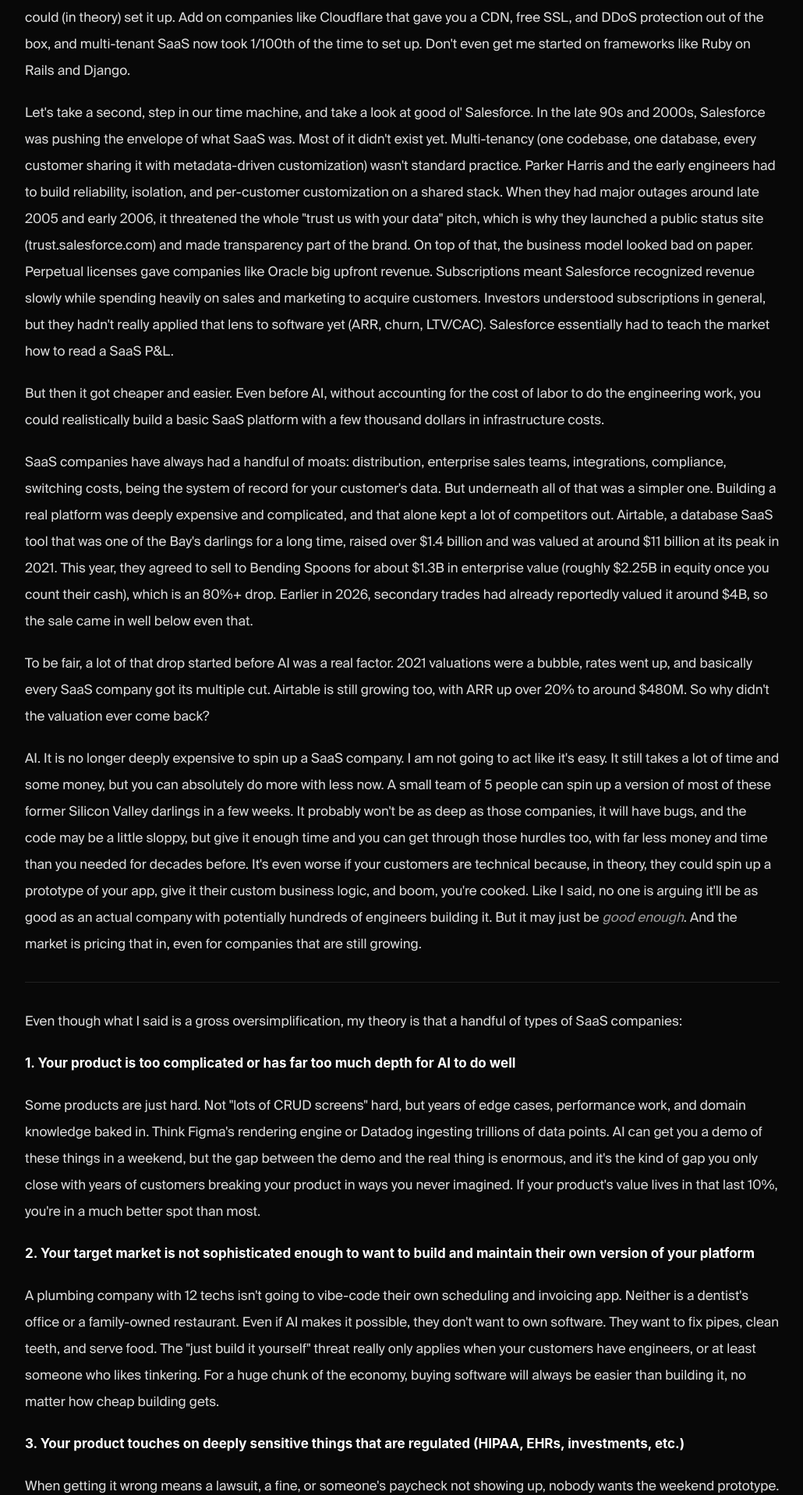
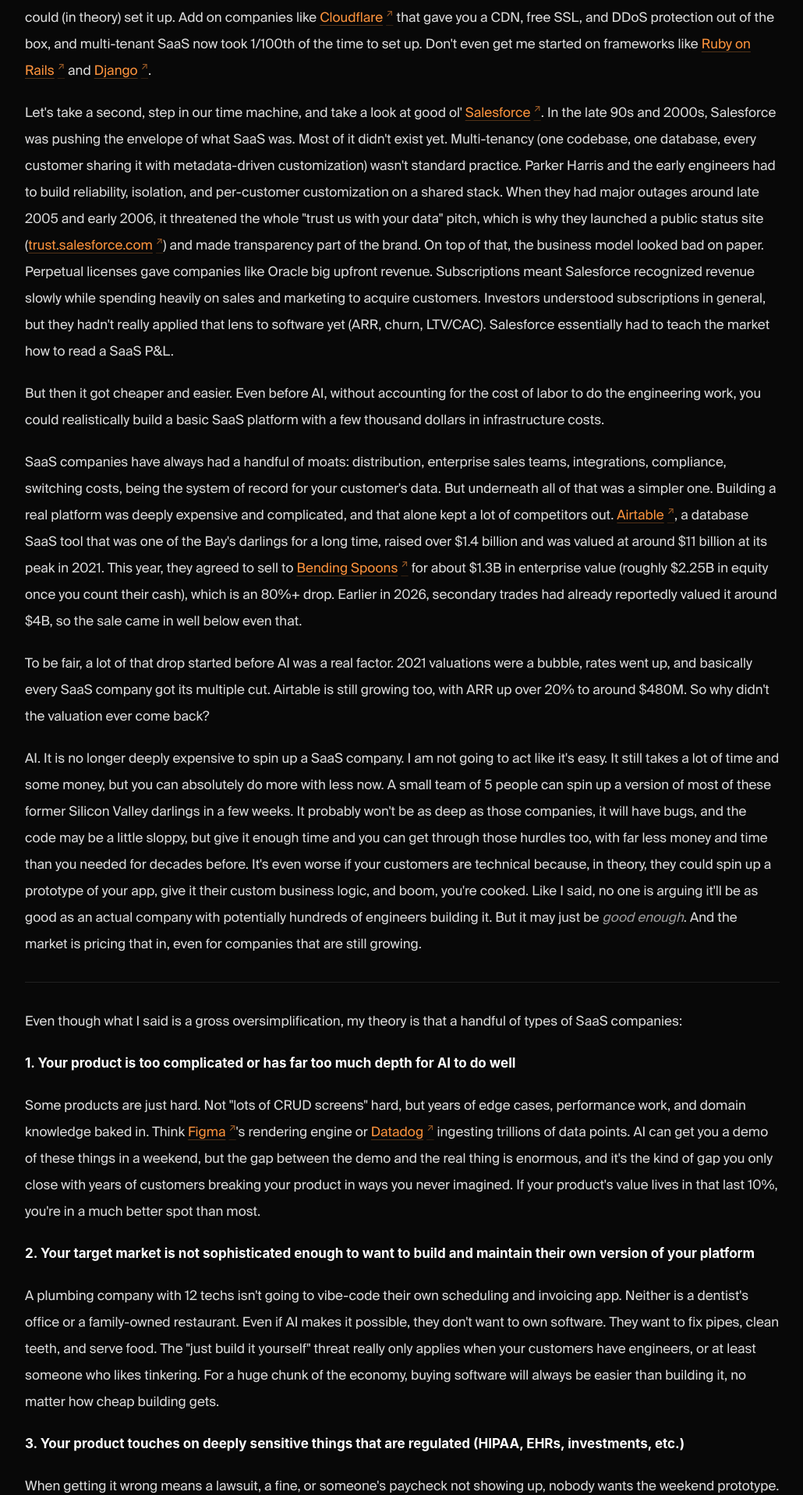
Before and after one commit to bick/website, a Next.js app: page /journal/most-saas-companies-will-not-survive in a window 1280 px wide. Shown: the part 1027-2944 px from the top of the page at 78% size, without its empty margins (124-1154 px from the left). Built offline with nearby package versions, Linux system fonts and the light colour scheme; no server answers; a web font is replaced by a local one.

Commit message:
Punctation fixes

```diff
--- a/src/content/journal/10-commandments.mdx
+++ b/src/content/journal/10-commandments.mdx
@@ -6,7 +6,7 @@ These aren't those. These are the rules that actually hold up: lessons pulled fr
 
 **I. Luck is a surface area problem.**
 
-You can't summon luck. But you can make yourself a bigger target for it. Every side project, every conversation, every thing you ship into the world. It's all surface area. The people who seem "lucky" didn't wait for the right moment. They were just everywhere when it arrived.
+You can't summon luck. But you can make yourself a bigger target for it. Every side project, every conversation, every thing you ship into the world. It's all [surface area](https://www.codusoperandi.com/posts/increasing-your-luck-surface-area). The people who seem "lucky" didn't wait for the right moment. They were just everywhere when it arrived.
 
 **II. Say yes to messy opportunities.**
 
@@ -34,7 +34,7 @@ The industries, the tools, the rules. They change. The people who cling to how t
 
 **VIII. Thou shalt learn from thy losses.**
 
-Every failure is data. Not an excuse for a pity spiral. Just data. What broke? Why? What would you do differently? 50 went bankrupt and came back bigger. The only difference between a setback and a career-ender is what you do with the information it gives you.
+Every failure is data. Not an excuse for a pity spiral. Just data. What broke? Why? What would you do differently? [50](https://en.wikipedia.org/wiki/50_Cent) went bankrupt and came back bigger. The only difference between a setback and a career-ender is what you do with the information it gives you.
 
 **IX. The window of opportunity is a passing window.**
 
--- a/src/content/journal/most-saas-companies-will-not-survive.mdx
+++ b/src/content/journal/most-saas-companies-will-not-survive.mdx
@@ -1,10 +1,10 @@
-When I started building software in 2012, software-as-a-service (SaaS) was running hot. Cloud was growing rapidly, and it unlocked an unprecedented amount of possibilities for companies to get their product out to the public quicker and cheaper. Instead of having to rent dedicated servers from a data center company, go with some sort of colocation with large upfront capital requirements, or even go with a cheaper VPS solution that required you to set up your own multi-region redundancy, failover, etc., most of this was already done for you, or at least abstracted enough that 1 person or a small group of people could (in theory) set it up. Add on companies like Cloudflare that gave you a CDN, free SSL, and DDoS protection out of the box, and multi-tenant SaaS now took 1/100th of the time to set up. Don't even get me started on frameworks like Ruby on Rails and Django.
+When I started building software in 2012, software-as-a-service (SaaS) was running hot. Cloud was growing rapidly, and it unlocked an unprecedented amount of possibilities for companies to get their product out to the public quicker and cheaper. Instead of having to rent dedicated servers from a data center company, go with some sort of colocation with large upfront capital requirements, or even go with a cheaper VPS solution that required you to set up your own multi-region redundancy, failover, etc., most of this was already done for you, or at least abstracted enough that 1 person or a small group of people could (in theory) set it up. Add on companies like [Cloudflare](https://www.cloudflare.com) that gave you a CDN, free SSL, and DDoS protection out of the box, and multi-tenant SaaS now took 1/100th of the time to set up. Don't even get me started on frameworks like [Ruby on Rails](https://rubyonrails.org) and [Django](https://www.djangoproject.com).
 
-Let's take a second, step in our time machine, and take a look at good ol' Salesforce. In the late 90s and 2000s, Salesforce was pushing the envelope of what SaaS was. Most of it didn't exist yet. Multi-tenancy (one codebase, one database, every customer sharing it with metadata-driven customization) wasn't standard practice. Parker Harris and the early engineers had to build reliability, isolation, and per-customer customization on a shared stack. When they had major outages around late 2005 and early 2006, it threatened the whole "trust us with your data" pitch, which is why they launched a public status site (trust.salesforce.com) and made transparency part of the brand. On top of that, the business model looked bad on paper. Perpetual licenses gave companies like Oracle big upfront revenue. Subscriptions meant Salesforce recognized revenue slowly while spending heavily on sales and marketing to acquire customers. Investors understood subscriptions in general, but they hadn't really applied that lens to software yet (ARR, churn, LTV/CAC). Salesforce essentially had to teach the market how to read a SaaS P&L.
+Let's take a second, step in our time machine, and take a look at good ol' [Salesforce](https://www.salesforce.com). In the late 90s and 2000s, Salesforce was pushing the envelope of what SaaS was. Most of it didn't exist yet. Multi-tenancy (one codebase, one database, every customer sharing it with metadata-driven customization) wasn't standard practice. Parker Harris and the early engineers had to build reliability, isolation, and per-customer customization on a shared stack. When they had major outages around late 2005 and early 2006, it threatened the whole "trust us with your data" pitch, which is why they launched a public status site ([trust.salesforce.com](https://trust.salesforce.com)) and made transparency part of the brand. On top of that, the business model looked bad on paper. Perpetual licenses gave companies like Oracle big upfront revenue. Subscriptions meant Salesforce recognized revenue slowly while spending heavily on sales and marketing to acquire customers. Investors understood subscriptions in general, but they hadn't really applied that lens to software yet (ARR, churn, LTV/CAC). Salesforce essentially had to teach the market how to read a SaaS P&L.
 
 But then it got cheaper and easier. Even before AI, without accounting for the cost of labor to do the engineering work, you could realistically build a basic SaaS platform with a few thousand dollars in infrastructure costs.
 
-SaaS companies have always had a handful of moats: distribution, enterprise sales teams, integrations, compliance, switching costs, being the system of record for your customer's data. But underneath all of that was a simpler one. Building a real platform was deeply expensive and complicated, and that alone kept a lot of competitors out. Airtable, a database SaaS tool that was one of the Bay's darlings for a long time, raised over $1.4 billion and was valued at around $11 billion at its peak in 2021. This year, they agreed to sell to Bending Spoons for about $1.3B in enterprise value (roughly $2.25B in equity once you count their cash), which is an 80%+ drop. Earlier in 2026, secondary trades had already reportedly valued it around $4B, so the sale came in well below even that.
+SaaS companies have always had a handful of moats: distribution, enterprise sales teams, integrations, compliance, switching costs, being the system of record for your customer's data. But underneath all of that was a simpler one. Building a real platform was deeply expensive and complicated, and that alone kept a lot of competitors out. [Airtable](https://www.airtable.com), a database SaaS tool that was one of the Bay's darlings for a long time, raised over $1.4 billion and was valued at around $11 billion at its peak in 2021. This year, they agreed to sell to [Bending Spoons](https://bendingspoons.com) for about $1.3B in enterprise value (roughly $2.25B in equity once you count their cash), which is an 80%+ drop. Earlier in 2026, secondary trades had already reportedly valued it around $4B, so the sale came in well below even that.
 
 To be fair, a lot of that drop started before AI was a real factor. 2021 valuations were a bubble, rates went up, and basically every SaaS company got its multiple cut. Airtable is still growing too, with ARR up over 20% to around $480M. So why didn't the valuation ever come back?
 
@@ -16,7 +16,7 @@ Even though what I said is a gross oversimplification, my theory is that a handf
 
 **1. Your product is too complicated or has far too much depth for AI to do well**
 
-Some products are just hard. Not "lots of CRUD screens" hard, but years of edge cases, performance work, and domain knowledge baked in. Think Figma's rendering engine or Datadog ingesting trillions of data points. AI can get you a demo of these things in a weekend, but the gap between the demo and the real thing is enormous, and it's the kind of gap you only close with years of customers breaking your product in ways you never imagined. If your product's value lives in that last 10%, you're in a much better spot than most.
+Some products are just hard. Not "lots of CRUD screens" hard, but years of edge cases, performance work, and domain knowledge baked in. Think [Figma](https://www.figma.com)'s rendering engine or [Datadog](https://www.datadoghq.com) ingesting trillions of data points. AI can get you a demo of these things in a weekend, but the gap between the demo and the real thing is enormous, and it's the kind of gap you only close with years of customers breaking your product in ways you never imagined. If your product's value lives in that last 10%, you're in a much better spot than most.
 
 **2. Your target market is not sophisticated enough to want to build and maintain their own version of your platform**
 
@@ -40,7 +40,7 @@ Let's double-click into #5. What am I talking about here? I think the SaaS compa
 
 Think about it from the customer's side. Most businesses never actually wanted a CMS, or an accounting tool, or a marketing platform. They wanted a website that brings in leads, books that are closed every month, campaigns that run. The software was just the closest thing they could buy. Somebody on their team still had to learn it, configure it, and do the work inside it. That gap between "here's the tool" and "here's the result" is where a lot of SaaS churn comes from, and it's the gap AI can't close on its own for a non-technical buyer.
 
-Pilot is a great example of this in accounting. There's software underneath, but what you're buying is bookkeepers who close your books every month. The software just lets each bookkeeper handle far more clients than a traditional firm could.
+[Pilot](https://pilot.com) is a great example of this in accounting. There's software underneath, but what you're buying is bookkeepers who close your books every month. The software just lets each bookkeeper handle far more clients than a traditional firm could.
 
 That's the part I find interesting: AI doesn't hurt this model. If anything, it helps it. If you're a pure SaaS company, AI is a threat because it makes your product cheaper to replicate. If you're a service company running on your own software, AI makes your delivery cheaper. One person with good internal tooling and AI can now do what used to take three. Your margins go up while your pure-software competitors' moats go down.
 
```
